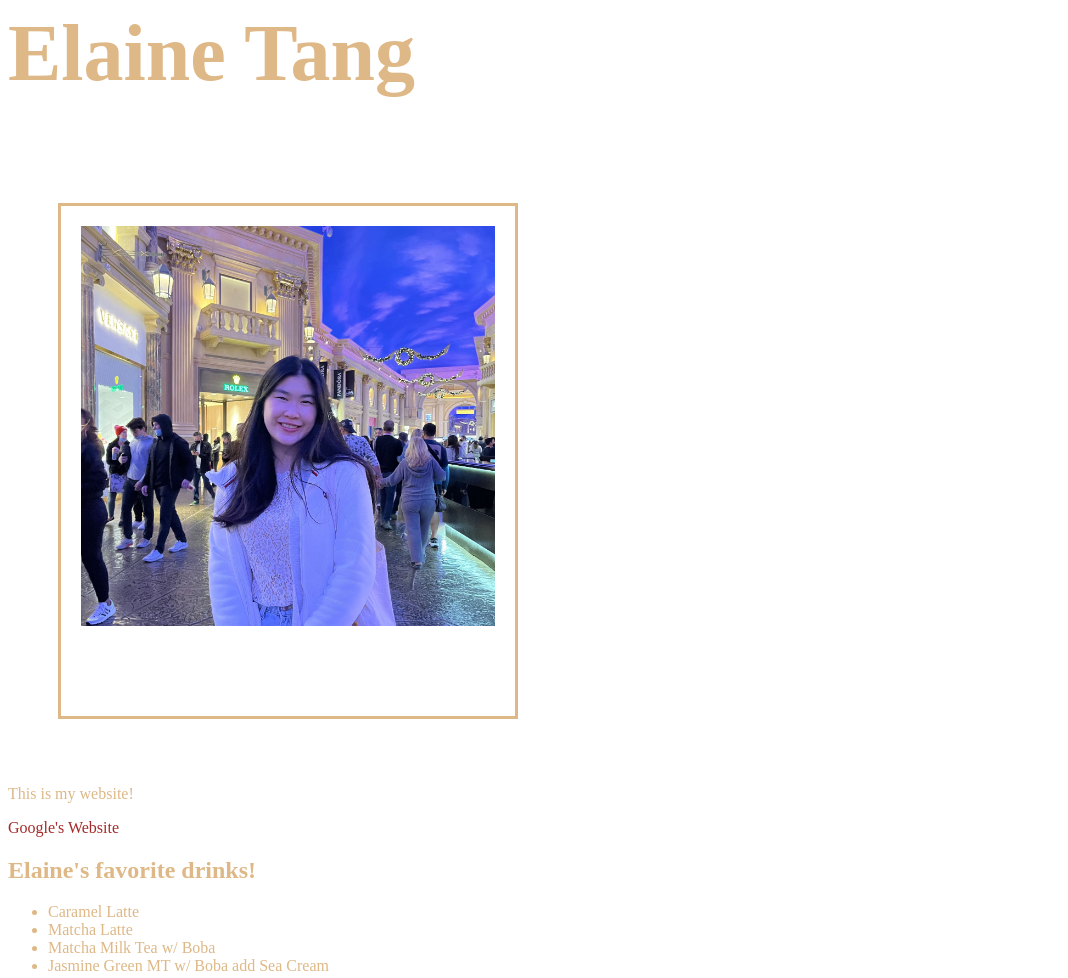
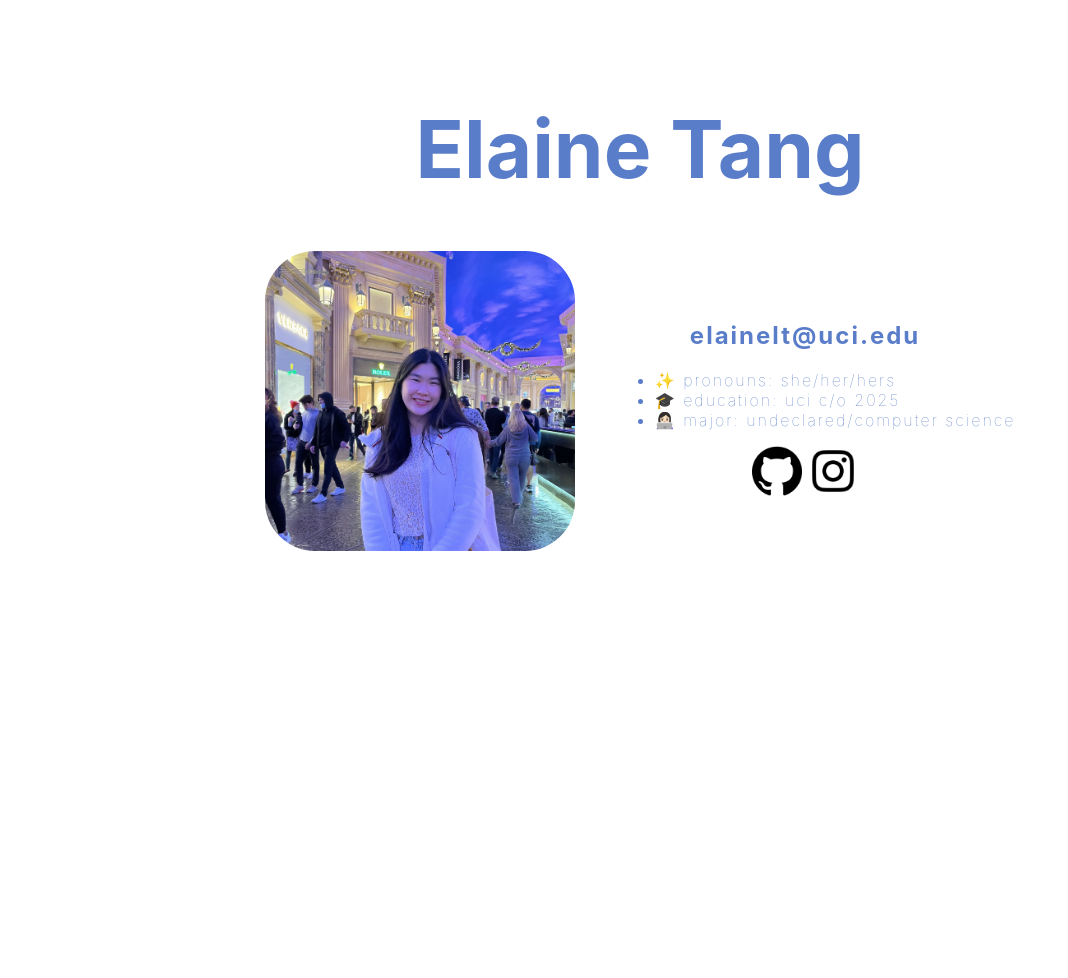
Before and after one commit to elainelt/elainelt.github.io, a plain HTML site: page index.html in a window 1280 px wide. Shown: the top 978 px of the page, without its empty margins (0-1068 px from the left). After the commit the page ends 800 px from the top, so only its background shows below. Drawn offline with Linux system fonts and the light colour scheme.

Commit message:
Website Redesign, changed color scheme to blue and added name, email, and flexbox

```diff
--- a/index.html
+++ b/index.html
@@ -2,31 +2,35 @@
     <head>
         <title>Elaine's Website</title>
         <meta charset="utf-8">
+        <link rel="icon" type="image/x-icon" href="images/ET-logo.png">
         <link rel="stylesheet" href="style.css">
     </head>
     <body>
         <h1>Elaine Tang</h1>
+        <div class="photo-and-info-container">
+            <div class="photo-container">
             <img src="images/IMG_5835 (1)-min.jpg" alt="Picture of Elaine Tang in Las Vegas" id="propic">
-
-        <div>
-            <p>This is my website!</p>
-            <a href="https://google.com" target="_blank">
-                Google's Website
-            </a>
-            <h2>Elaine's favorite drinks!</h2>
+            </div>
+            <div class="info-container">
+            <p>
+            <h2>elainelt@uci.edu</h2>
+            <div class="attribute-list">
             <ul>
-                <li>Caramel Latte</li>
-                <li>Matcha Latte</li>
-                <li>Matcha Milk Tea w/ Boba</li>
-                <li>Jasmine Green MT w/ Boba add Sea Cream</li>
+                <li>✨ pronouns: she/her/hers</li>
+                <li>🎓 education: uci c/o 2025</li>
+                <li>👩🏻‍💻 major: undeclared/computer science</li>
             </ul>
-
             </div>
+            </p>
             <a href="https://github.com/elainelt" target="_blank">
                 <img src="images/github-icon.png" class="social-icon">
             </a>
             <a href="https://instagram.com/elaainetang/" target="_blank">
                 <img src="images/ig-icon.png" class="social-icon">
             </a>
+            </div>
+        </div>
+
     </body>
+
 </html>
--- a/style.css
+++ b/style.css
@@ -1,17 +1,36 @@
 
 h1{
+    margin-top: 100px;
     font-size: 5em;
+    text-align: center;
+    font-family: -apple-system, BlinkMacSystemFont, 'Segoe UI', Roboto, Oxygen, Ubuntu, Cantarell, 'Open Sans', 'Helvetica Neue', sans-serif;
+}
+
+.info-container{
+    text-align: center;
+    font-weight: lighter;
+    letter-spacing: 2px;
+    font-family: -apple-system, BlinkMacSystemFont, 'Segoe UI', Roboto, Oxygen, Ubuntu, Cantarell, 'Open Sans', 'Helvetica Neue', sans-serif;
+}
+
+.attribute-list{
+    margin-left: 20px;
+    text-align: left;
+}
+
+.photo-and-info-container{
+    display: flex;
+	flex-direction: row;
+	flex-wrap: nowrap;
+	justify-content: center;
+	align-items: center;
+	align-content: center;
 }
 
 #propic {
-    height: 400px;
-    border: solid;
-    padding: 20px 20px 90px 20px;
-    margin: 50px;
-    /* px,
-    em, rem,
-    %,
-    vh, vw */
+    height: 300px;
+    border-radius: 50px;
+    margin-right: 20px;
 }
 
 .social-icon {
@@ -19,7 +38,7 @@ h1{
 }
 
 body{
-    color: burlywood;
+    color: rgb(90, 125, 201);
 }
 
 a {
```
Also changed, not shown: images/ET-logo.png (added). Lines whose indentation alone changed are shown as unchanged.
